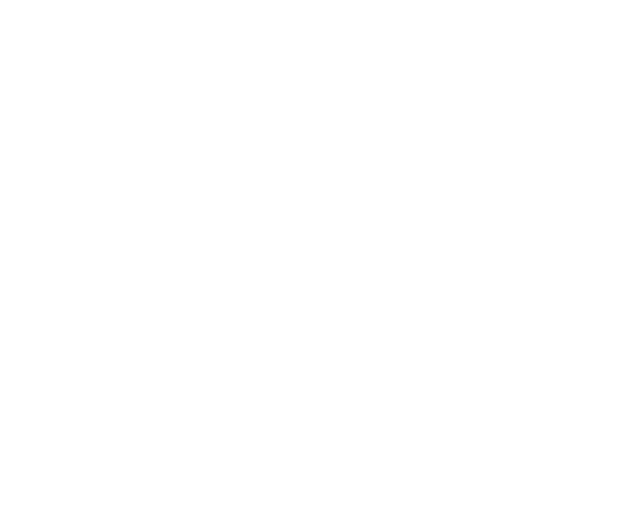
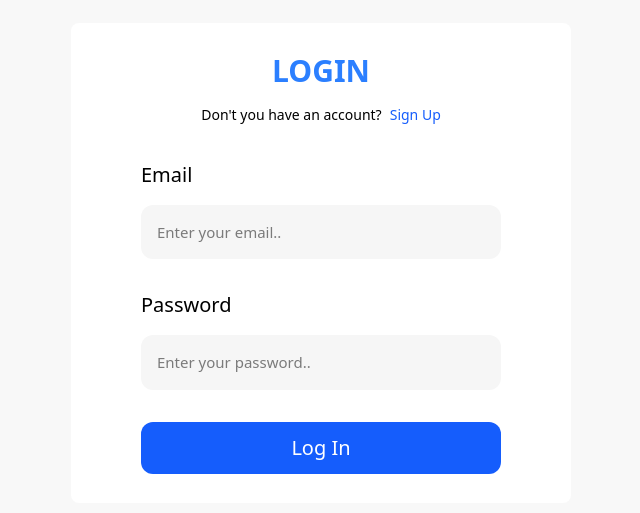
Before and after one commit to Rumeysa-koseoglu/form-builder-app, a React (Vite) app in the folder client/: page / in a window 1280 px wide. Shown: the part 137-650 px from the top of the page, without its empty margins (319-959 px from the left). Built offline with nearby package versions, Linux system fonts and the light colour scheme.

Commit message:
feat: add Authform component with login form

```diff
--- a/client/src/App.css
+++ b/client/src/App.css
@@ -1,6 +1,6 @@
 #root {
-  max-width: 1280px;
+  max-width: full;
   margin: 0 auto;
-  padding: 2rem;
+  padding: 0;
   text-align: center;
 }
--- a/client/src/App.tsx
+++ b/client/src/App.tsx
@@ -1,7 +1,12 @@
 import "./App.css";
+import AuthForm from "./components/AuthForm";
 
 function App() {
-  return <></>;
+  return (
+    <>
+      <AuthForm />
+    </>
+  );
 }
 
 export default App;
--- /dev/null
+++ b/client/src/components/AuthForm.tsx
@@ -0,0 +1,41 @@
+import React from "react";
+
+function AuthForm() {
+  return (
+    <div className="w-screen h-screen flex justify-center items-center my-auto bg-[#f8f8f8]">
+      {/* Auth form */}
+      <div className="flex flex-col items-center md:justify-center gap-4 w-full md:w-125 bg-white h-full md:h-120 p-4 rounded-lg ">
+        <p className="text-3xl font-semibold text-blue-500">LOGIN</p>
+        <p className="font-light text-sm mb-5">
+          Don't you have an account?
+          <span className="text-blue-600 cursor-pointer hover:underline ml-2">
+            Sign Up
+          </span>
+        </p>
+        <label className="text-lg md:text-xl w-full md:w-90 text-start">
+          Email
+        </label>
+        <input
+          className="outline-0 bg-[#f6f6f6] p-4 w-full md:w-90 text-[15px] rounded-xl mb-4 "
+          type="text"
+          placeholder="Enter your email.."
+        />
+
+        <label className="text-lg md:text-xl w-full md:w-90 text-start">
+          Password
+        </label>
+        <input
+          className="outline-0 bg-[#f6f6f6] p-4 w-full md:w-90 text-[15px] rounded-xl mb-4 "
+          type="text"
+          placeholder="Enter your password.."
+        />
+
+        <button className="bg-blue-600 hover:scale-100  active:transform-[translateY(-6px)] transition-transform duration-100 cursor-pointer text-white text-lg  md:text-xl p-3 w-full md:w-90 rounded-xl ">
+          Log In
+        </button>
+      </div>
+    </div>
+  );
+}
+
+export default AuthForm;
```
